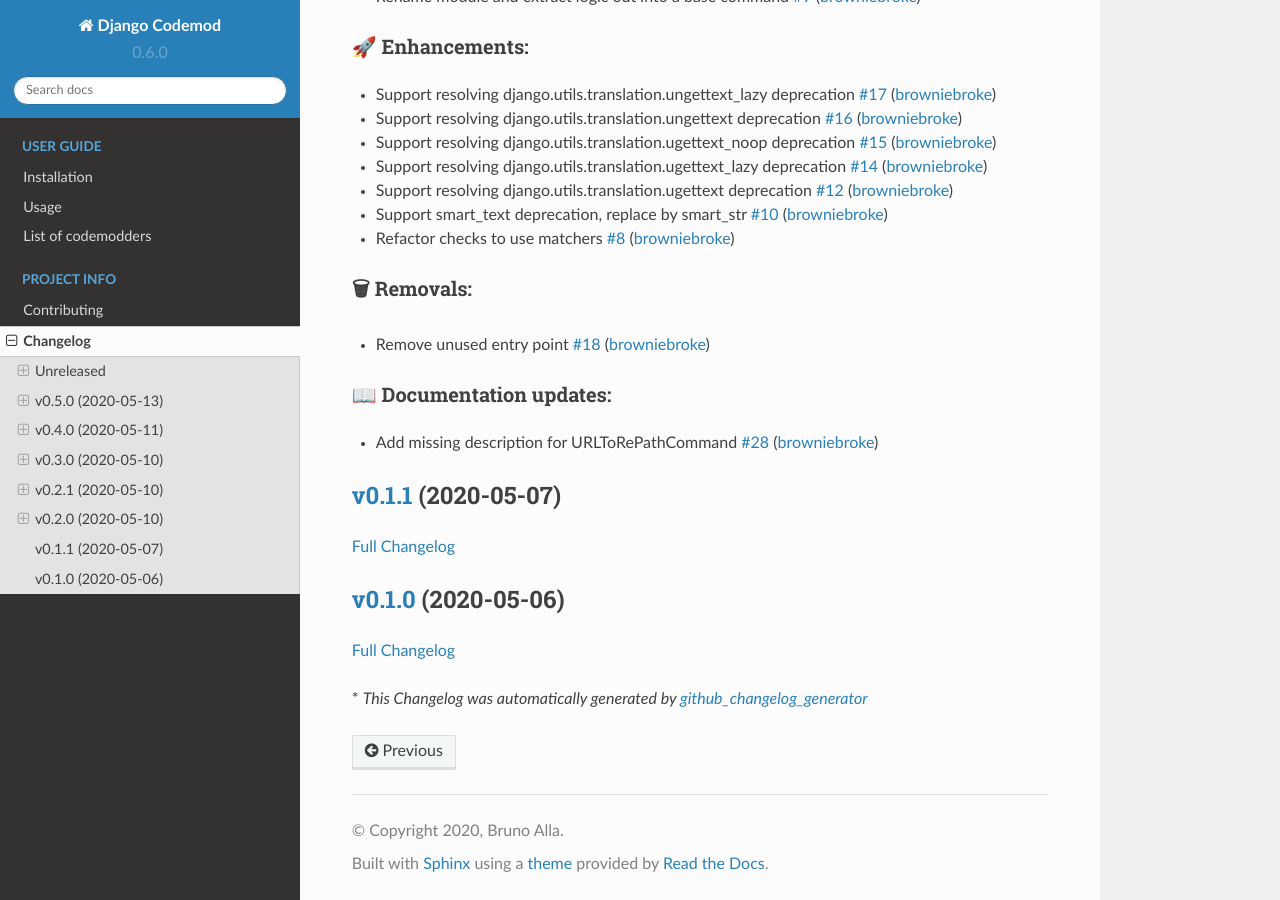
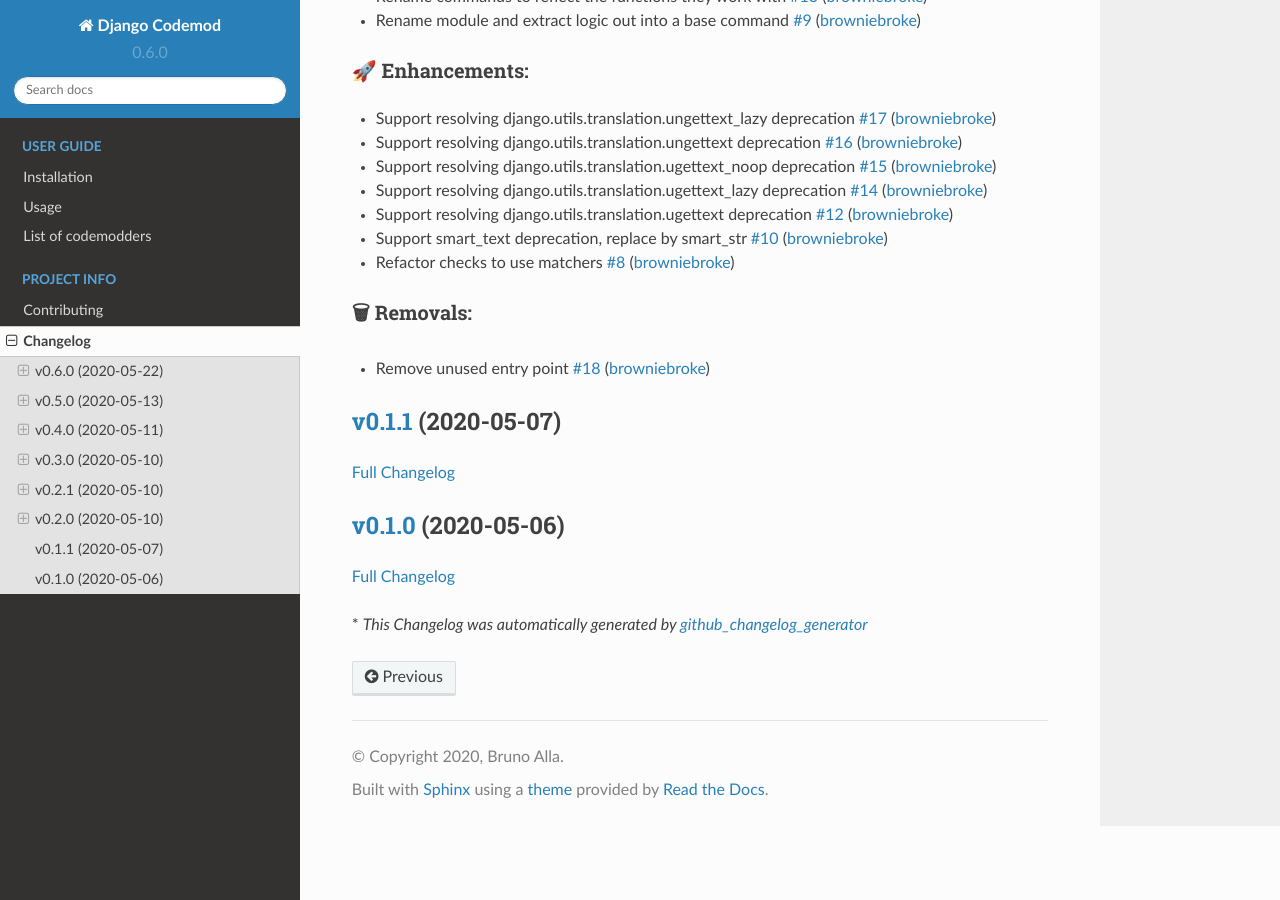
Before and after one commit to browniebroke/django-codemod, a Sphinx documentation site: the page built from docs/changelog.md, in a window 1280 px wide and 900 px high, scrolled down 1982 px. Built offline with Sphinx 7.4.7 and the Read the Docs theme 2.0.0, drawn with Linux system fonts in a browser that asks for light colours; some of the changed text lies outside the part shown.

Commit message:
Update Changelog

```diff
--- a/docs/changelog.md
+++ b/docs/changelog.md
@@ -1,8 +1,8 @@
 # Changelog
 
-## [Unreleased](https://github.com/browniebroke/django-codemod/tree/HEAD)
+## [v0.6.0](https://github.com/browniebroke/django-codemod/tree/v0.6.0) (2020-05-22)
 
-[Full Changelog](https://github.com/browniebroke/django-codemod/compare/v0.5.0...HEAD)
+[Full Changelog](https://github.com/browniebroke/django-codemod/compare/v0.5.0...v0.6.0)
 
 ### 🚀 Enhancements:
 
@@ -88,10 +89,6 @@
 
 - Remove unused entry point [\#18](https://github.com/browniebroke/django-codemod/pull/18) ([browniebroke](https://github.com/browniebroke))
 
-### 📖 Documentation updates:
-
-- Add missing description for URLToRePathCommand [\#28](https://github.com/browniebroke/django-codemod/pull/28) ([browniebroke](https://github.com/browniebroke))
-
 ## [v0.1.1](https://github.com/browniebroke/django-codemod/tree/v0.1.1) (2020-05-07)
 
 [Full Changelog](https://github.com/browniebroke/django-codemod/compare/v0.1.0...v0.1.1)
```
Also changed, not shown: other parts of docs/changelog.md (+1 -0 lines), CHANGELOG.md (+3 -6 lines).
